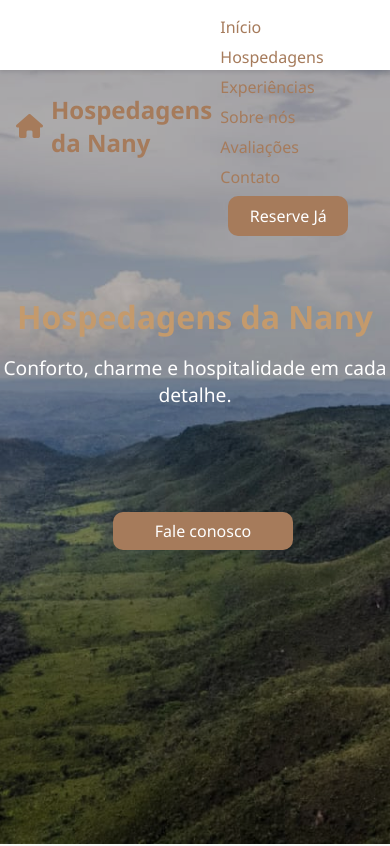
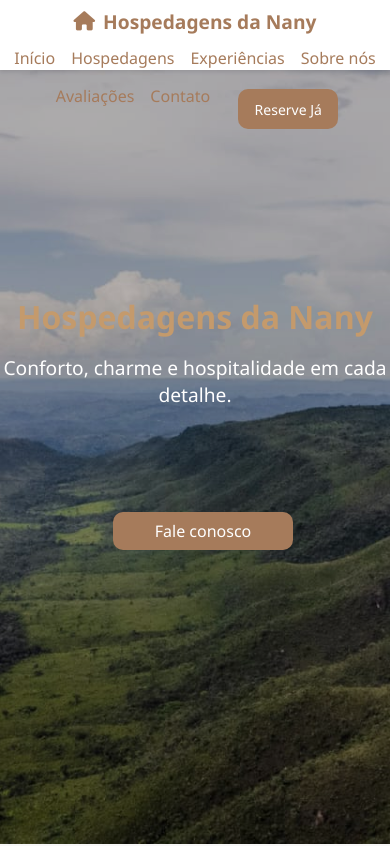
Before and after one commit to Caduyz/Hospedagens-da-Nany, a plain HTML site: page index.html in a window 390 px wide. Shown: the top 846 px of the page. Drawn offline with Linux system fonts and the light colour scheme.

Commit message:
Atualização no Index

```diff
--- a/index.html
+++ b/index.html
@@ -7,6 +7,35 @@
     <title>Hospedagens da Nany</title>
     <link rel="stylesheet" href="https://cdnjs.cloudflare.com/ajax/libs/font-awesome/6.5.0/css/all.min.css" />
     <link rel="stylesheet" href="style.css">
+    <style>
+        @media (max-width: 768px) {
+          header .container {
+            flex-direction: column;
+            align-items: center;
+            gap: 0.5rem;
+            padding: 0.5rem;
+          }
+
+          .logo {
+            font-size: 1.2rem;
+          }
+
+          nav {
+            flex-wrap: wrap;
+            justify-content: center;
+          }
+
+          nav a {
+            margin: 0.25rem;
+          }
+
+          nav button {
+            margin-top: 0.5rem;
+            width: 100px;
+            font-size: 14px;
+          }
+        }
+      </style>
 </head>
 
 <body>
```
